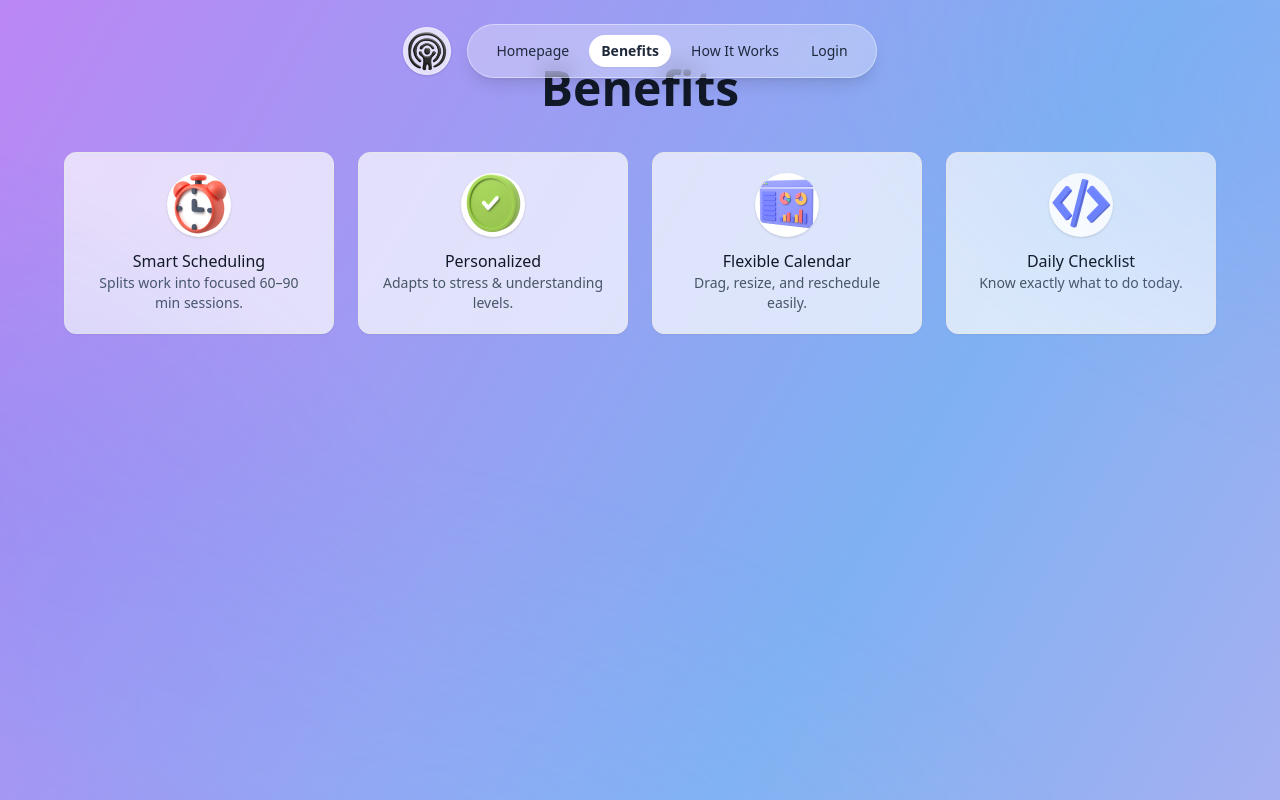
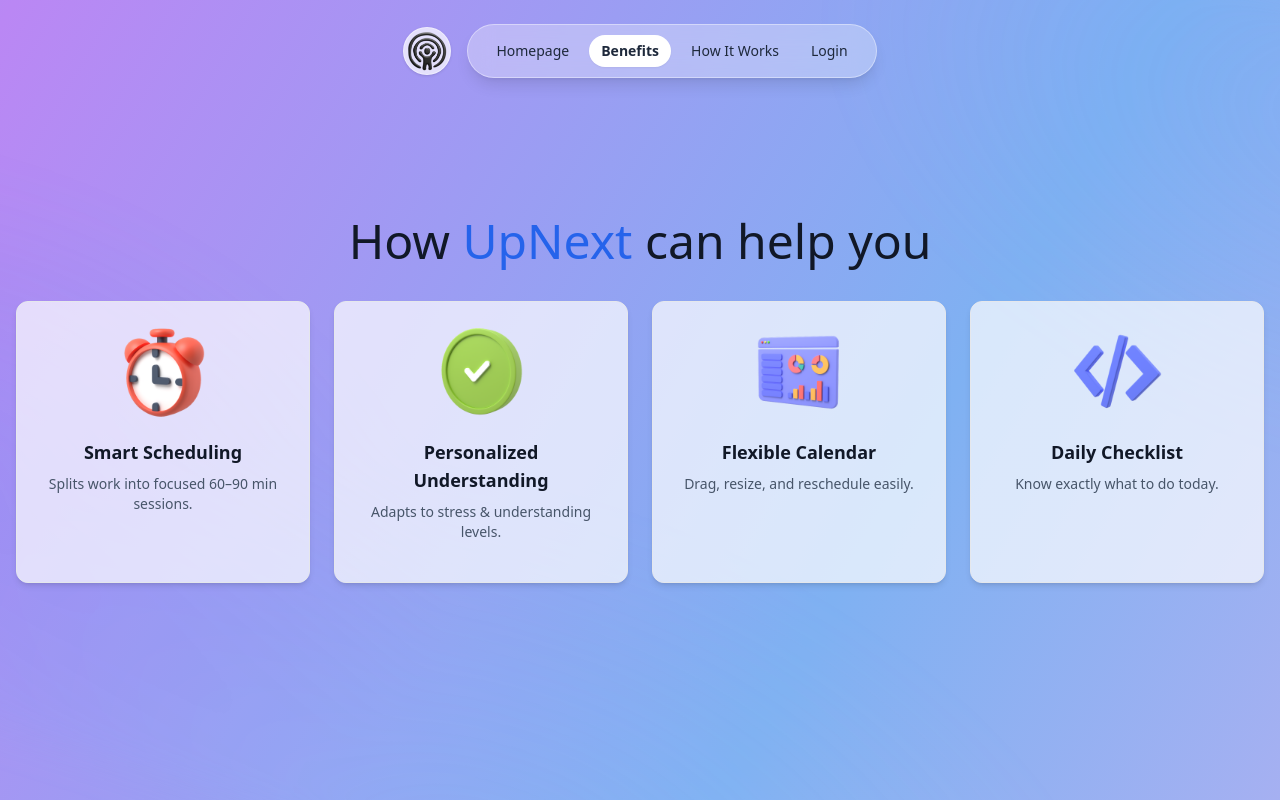
Before and after one commit to JovenTung/UpNext, a Next.js app: page /benefits in a window 1280 px wide. Built offline with nearby package versions, Linux system fonts and the light colour scheme.

Commit message:
update AssignmentsPage background, remove demo text from SignInPage, enhance BenefitsPage layout, fix typos in DashboardPage, improve HowItWorksPage structure, update HomePage illustration, add PreviewModal component, and update package dependencies

```diff
--- a/app/assignments/page.tsx
+++ b/app/assignments/page.tsx
@@ -1,6 +1,6 @@
 export default function AssignmentsPage() {
   return (
-    <section className="landing-bg min-h-[90vh] w-full">
+    <section className="loggedIn-bg h-[100vh] w-full">
       <div className="mx-auto max-w-5xl py-16">
         <h1 className="text-3xl font-extrabold md:text-5xl">Assignments</h1>
         <p className="mt-4 text-slate-700">
--- a/app/auth/sign-in/page.tsx
+++ b/app/auth/sign-in/page.tsx
@@ -36,9 +36,6 @@ export default function SignInPage() {
           <h1 className="text-2xl font-semibold text-slate-800">
             Welcome to <span className="text-indigo-600">UpNext</span>
           </h1>
-          <p className="text-sm text-slate-600">
-            This is a demo sign-in. Click continue to proceed.
-          </p>
         </div>
         {/* input fields */}
         <div className="mt-8 space-y-4">
--- a/app/benefits/page.tsx
+++ b/app/benefits/page.tsx
@@ -8,7 +8,7 @@ export default function BenefitsPage() {
       icon: '/benefits/time.png',
     },
     {
-      title: 'Personalized',
+      title: 'Personalized Understanding',
       desc: 'Adapts to stress & understanding levels.',
       icon: '/benefits/stress.png',
     },
@@ -26,23 +26,38 @@ export default function BenefitsPage() {
 
   return (
     <section className="landing-animated min-h-screen w-full">
-      <div className="mx-auto max-w-6xl py-16">
-        <h1 className="mb-10 text-center text-3xl font-extrabold md:text-5xl">
-          Benefits
-        </h1>
-        <div className="grid gap-6 md:grid-cols-2 lg:grid-cols-4">
+      {/* center everything vertically + horizontally */}
+      <div className="flex min-h-screen items-center justify-center px-4">
+        <div className="mx-auto w-full max-w-7xl">
+            <h2 className="mb-9 text-center text-l md:text-5xl">
+              How <span className="text-blue-600">UpNext</span> can help you
+            </h2>
+
+          {/* centered grid */}
+          <div className="mx-auto grid w-full gap-6 md:grid-cols-2 lg:grid-cols-4">
             {benefits.map((b) => (
               <div
                 key={b.title}
-              className="rounded-xl border bg-white/70 p-5 text-center shadow-sm"
+                className="group rounded-xl border bg-white/70 p-6 text-center shadow-md transition-transform transform hover:-translate-y-3 hover:scale-105"
               >
-              <div className="mx-auto mb-3 flex h-16 w-16 items-center justify-center overflow-hidden rounded-full bg-white shadow">
-                <Image src={b.icon} alt={b.title} width={64} height={64} />
+                {/* icon with larger size and subtle gradient puck */}
+                <div className="mx-auto mb-4 flex h-30 w-30 items-center justify-center overflow-hidden rounded-full bg-gradient-to-br">
+                  <Image
+                    src={b.icon}
+                    alt={b.title}
+                    width={96}
+                    height={96}
+                    className="h-22 w-22 object-contain transition-transform duration-300 group-hover:scale-110"
+                  />
                 </div>
-              <div className="font-medium">{b.title}</div>
-              <div className="text-sm text-slate-600">{b.desc}</div>
+
+                <div className="mb-2 text-lg font-semibold">{b.title}</div>
+
+                {/* short description*/}
+                <div className="mb-4 text-sm text-slate-600">{b.desc}</div>
               </div>
             ))}
+          </div>
         </div>
       </div>
     </section>
--- a/app/dashboard/page.tsx
+++ b/app/dashboard/page.tsx
@@ -23,14 +23,14 @@ export default function DashboardPage() {
   return (
     <div className="grid grid-cols-1 gap-8 lg:grid-cols-3">
       <div className="lg:col-span-2">
-        <h2 className="mb-2 text-xl font-semibold">Your plan</h2>
+        <h2 className="mb-2 text-xl font-semibold">Your splan</h2>
         <Calendar events={events} onMove={onMove} />
       </div>
       <div>
         <h2 className="mb-2 text-xl font-semibold">Today</h2>
         <ul className="space-y-2">
           {todays.length === 0 && (
-            <li className="text-gray-500">No sessions planned today.</li>
+            <li className="text-gray-500">No sessions plssanned today.</li>
           )}
           {todays.map((e) => (
             <li
--- a/app/how-it-works/page.tsx
+++ b/app/how-it-works/page.tsx
@@ -19,24 +19,27 @@ export default function HowItWorksPage() {
 
   return (
     <section className="landing-animated min-h-screen w-full">
-      <div className="mx-auto max-w-6xl py-16">
-        <h1 className="mb-10 text-center text-3xl font-extrabold md:text-5xl">
-          How It Works
-        </h1>
-        <ol className="grid gap-6 md:grid-cols-3">
-          {steps.map((s) => (
-            <li
-              key={s.n}
-              className="rounded-xl border bg-white/70 p-5 shadow-sm"
-            >
-              <div className="mb-2 inline-flex h-7 w-7 items-center justify-center rounded-full bg-blue-600 text-xs font-bold text-white">
-                {s.n}
+      <div className="flex min-h-screen items-center justify-center px-4">
+        <div className="mx-auto w-full max-w-7xl">
+            <h2 className="mb-12 text-center text-l md:text-5xl">
+              How <span className="text-blue-600">UpNext</span> works
+            </h2>
+
+          <div className="mx-auto grid w-full gap-6 md:grid-cols-3">
+            {steps.map((s) => (
+              <div
+                key={s.n}
+                className="group rounded-xl border bg-white/70 p-6 text-center shadow-md transition-transform transform hover:-translate-y-3 hover:scale-105"
+              >
+                <div className="mx-auto mb-4 flex h-12 w-12 items-center justify-center rounded-full bg-blue-600 text-white font-bold text-sm">
+                  {s.n}
+                </div>
+                <div className="mb-2 text-lg font-semibold">{s.title}</div>
+                <div className="mb-4 text-sm text-slate-600">{s.desc}</div>
               </div>
-              <div className="font-medium">{s.title}</div>
-              <div className="text-sm text-slate-600">{s.desc}</div>
-            </li>
-          ))}
-        </ol>
+            ))}
+          </div>
+        </div>
       </div>
     </section>
   )
--- a/app/page.tsx
+++ b/app/page.tsx
@@ -67,6 +67,14 @@ export default function HomePage() {
             <div className="relative mx-auto flex w-full max-w-full flex-col items-center">
               {/* smaller glass ring (fixed size) */}
               <div className="relative w-[300px] h-[300px] rounded-full border border-white/20 bg-white/8 p-1 shadow-xl backdrop-blur-lg supports-[backdrop-filter]:bg-white/8 overflow-visible align-middle justify-content-center">
+              {/* gloss overlay clipped to the ring */}
+              <div className="absolute inset-0 rounded-full pointer-events-none overflow-hidden">
+                {/* soft diagonal sheen */}
+                <div className="absolute -top-10 -left-10 w-64 h-40 -rotate-20 blur-xl opacity-100 mix-blend-screen bg-gradient-to-br from-white/80 via-white/30 to-transparent" />
+                {/* subtle top-right specular highlight */}
+                <div className="absolute top-6 right-6 w-28 h-10 rounded-full bg-gradient-to-r from-white/40 to-transparent opacity-40 blur-sm" />
+              </div>
+
               {/* image positioned absolutely so it can be larger than the ring */}
               <div className="absolute inset-0 flex items-center justify-center pointer-events-none align-middle justify-items-center">
                 <div className="w-[250px] h-[250px] -translate-y--1 z-20 align-middle justify-items-center">
@@ -86,7 +94,6 @@ export default function HomePage() {
               </div>
             </div>
 
-            {/* Title moved outside the ring container so you can position it independently */}
             <h1 className="mt-4 text-3xl font-extrabold md:text-5xl">UpNext</h1>
           </div>
 
--- a/package.json
+++ b/package.json
@@ -10,6 +10,7 @@
     "test": "vitest"
   },
   "dependencies": {
+    "@headlessui/react": "^2.2.9",
     "@hookform/resolvers": "^5.2.2",
     "@tailwindcss/forms": "^0.5.7",
     "chrono-node": "^2.7.6",
```
Also changed, not shown: components/PreviewModal.tsx (added, +83 -0 lines), 1 other file (tests, documents, lock files or other folders). Lines whose indentation alone changed are shown as unchanged.
